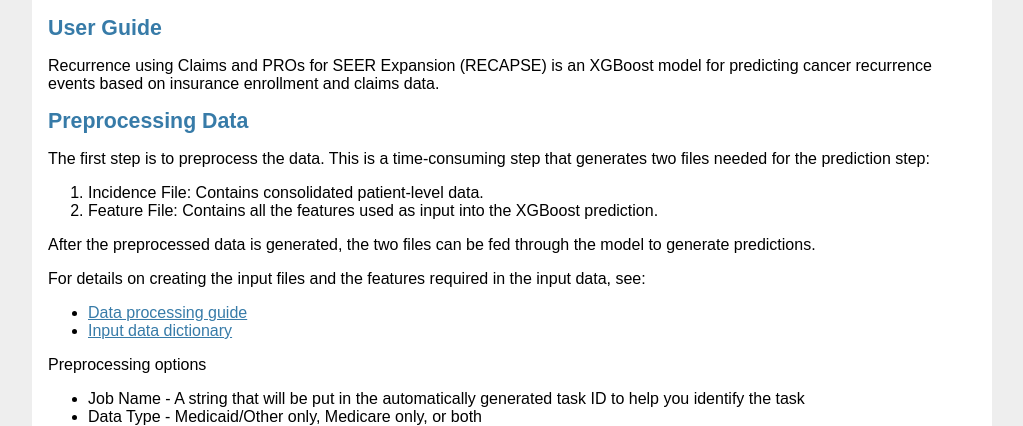
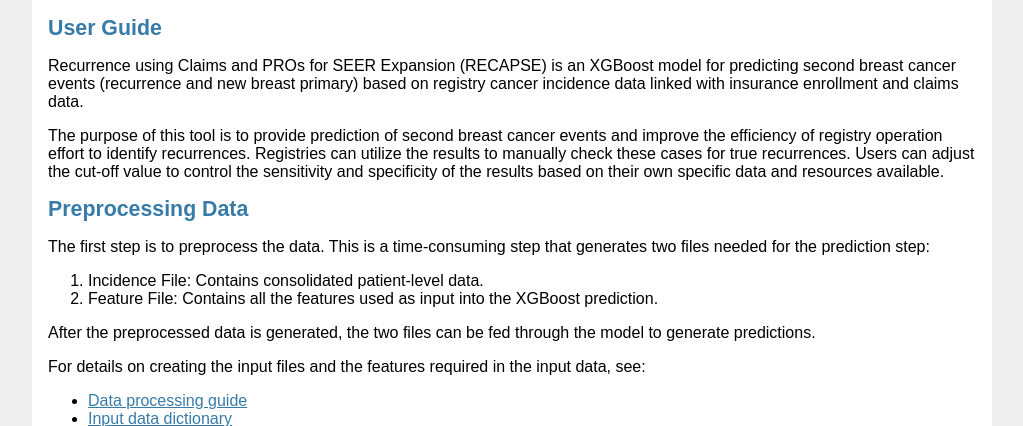
Before and after one commit to MCCP-CRI/recapse, a Flask app: page / in a window 1280 px wide. Shown: the part 131-557 px from the top of the page, without its empty margins (128-1151 px from the left). Run offline with Flask 3, Linux system fonts and the light colour scheme.

Commit message:
Update wording in readme and on front page

```diff
--- a/webapp/templates/index.html.j2
+++ b/webapp/templates/index.html.j2
@@ -6,8 +6,13 @@
 
 {% block content %}
     <h2>User Guide</h2>
-    <p>Recurrence using Claims and PROs for SEER Expansion (RECAPSE) is an XGBoost model for predicting cancer
-        recurrence events based on insurance enrollment and claims data.</p>
+    <p>Recurrence using Claims and PROs for SEER Expansion (RECAPSE) is an XGBoost model for predicting second breast
+        cancer events (recurrence and new breast primary) based on registry cancer incidence data linked with insurance
+        enrollment and claims data.</p>
+    <p>The purpose of this tool is to provide prediction of second breast cancer events and improve the efficiency of
+        registry operation effort to identify recurrences. Registries can utilize the results to manually check these
+        cases for true recurrences. Users can adjust the cut-off value to control the sensitivity and specificity of
+        the results based on their own specific data and resources available.</p>
     <h2>Preprocessing Data</h2>
     <p>The first step is to preprocess the data. This is a time-consuming step that generates two files needed for the
         prediction step:
```
Also changed, not shown: README.md.
